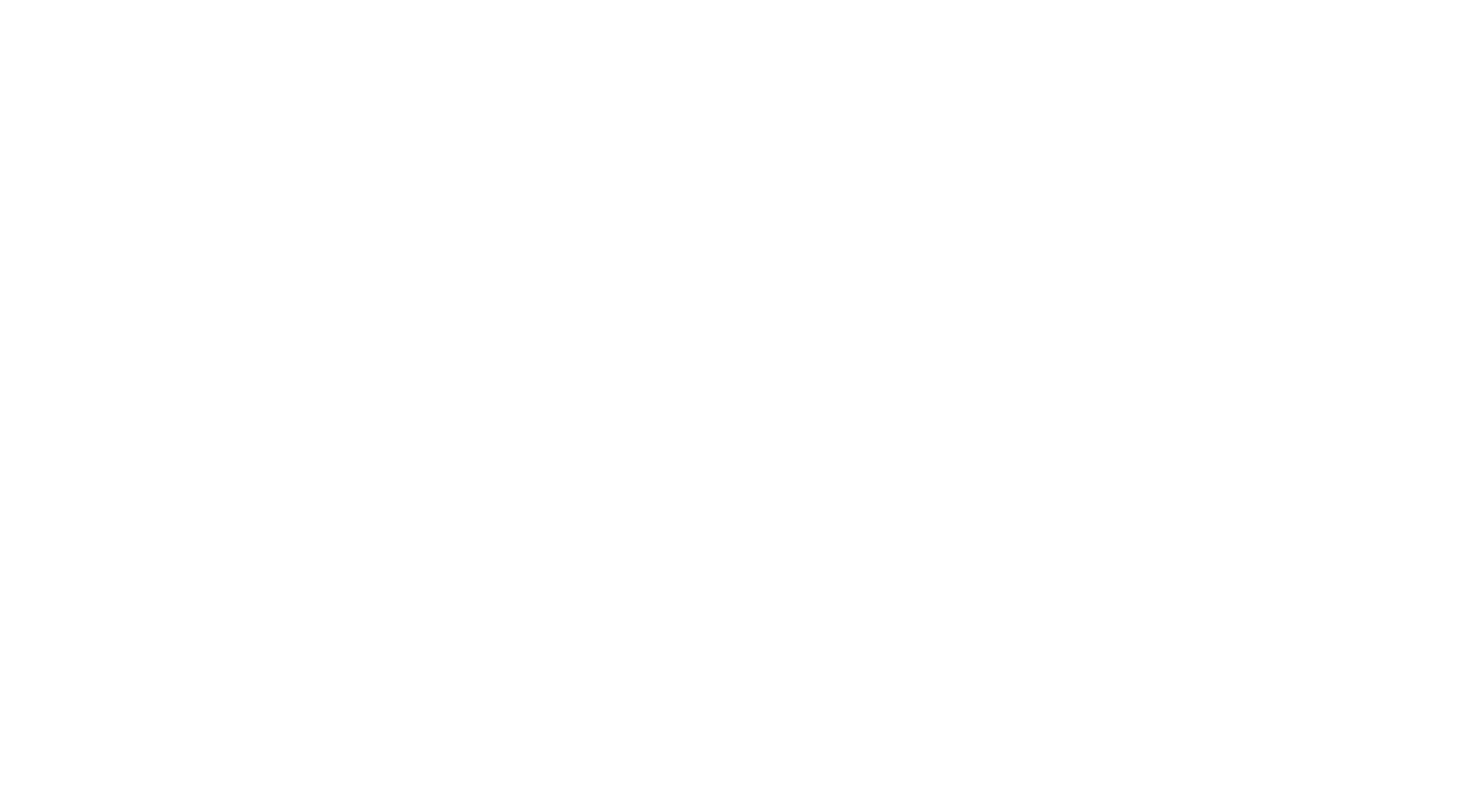
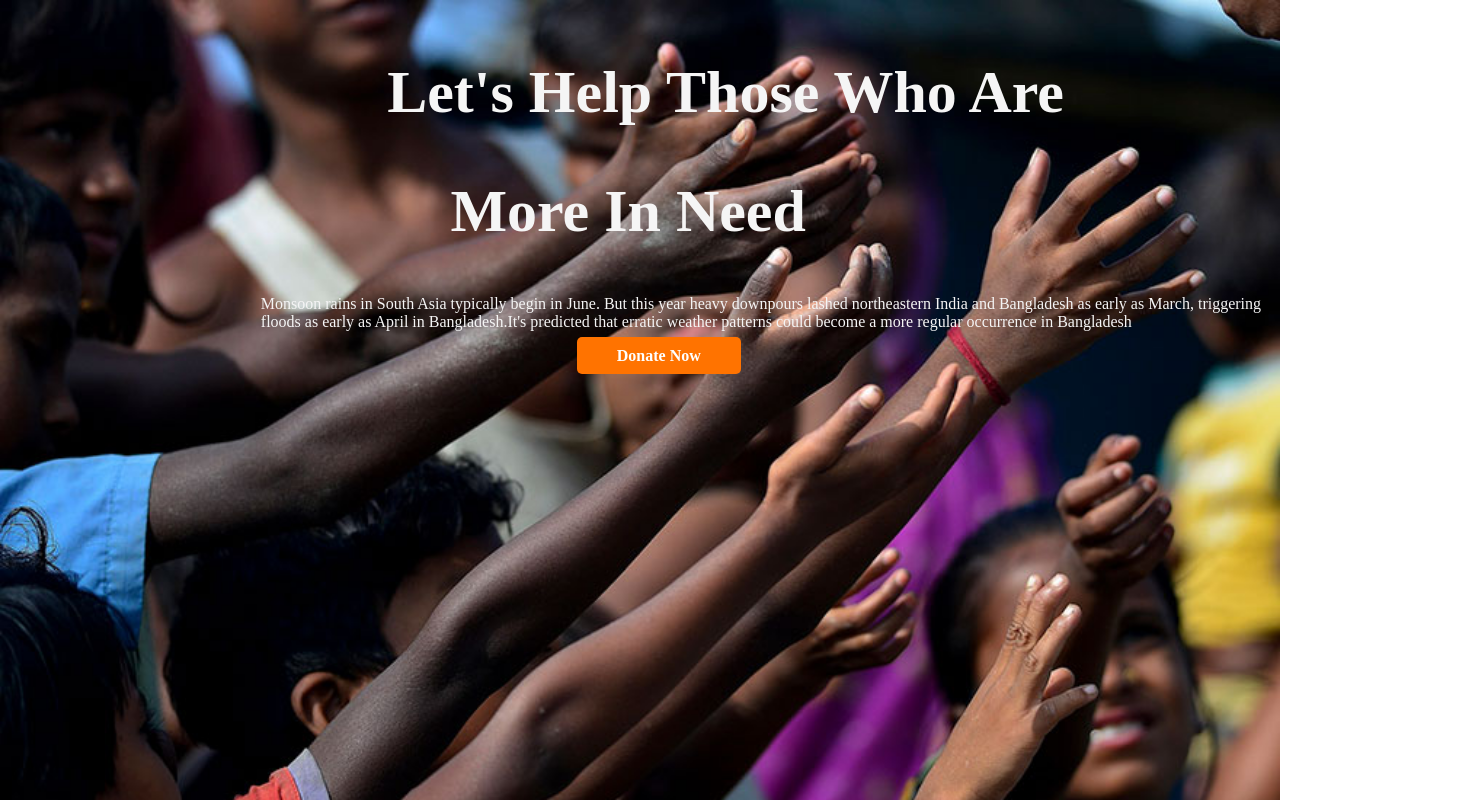
Before and after one commit to rifatbinkamal/donation-website, a plain HTML site: page index.html in a window 1280 px wide. Shown: the whole page, 1462 px wide, since content can reach past the window. Drawn offline with Linux system fonts and the light colour scheme.

Commit message:
background image added

```diff
--- a/index.html
+++ b/index.html
@@ -10,6 +10,23 @@
 </head>
 
 <body>
+    <section>
+        <div class="half-width">
+            <h1>Let's Help Those Who Are</h1>
+            <h1 class="para-0">More In Need</h1>
+            <p class="para-1">
+                Monsoon rains in South Asia typically begin in June. But this year heavy downpours lashed
+                northeastern India and
+                Bangladesh as early as March, triggering floods as early as April in Bangladesh.It's predicted that
+                erratic
+                weather patterns could become a more regular occurrence in Bangladesh
+            </p>
+        </div>
+    </section>
+    <div>
+        <a class="link-button" target="_blank" href="https://github.com/">Donate Now</a>
+    </div>
+
 
 </body>
 
--- a/style.css
+++ b/style.css
@@ -0,0 +1,47 @@
+body {
+    background-image: url(images/donation13.jpg);
+    background-repeat: no-repeat;
+    background-size: cover;
+    height: 100px;
+}
+
+h1 {
+    font-size: 60px;
+    color: whitesmoke;
+    margin-left: 30%;
+    width: 80%;
+}
+
+.para-0 {
+    padding-left: 5%;
+}
+
+.para-1 {
+    color: whitesmoke;
+    padding-left: 20%;
+}
+
+
+
+
+
+section {
+    display: flex;
+}
+
+.don-1 {
+    margin-left: 10%;
+    margin-right: 5%;
+
+}
+
+.link-button {
+    text-decoration: none;
+    background-color: rgb(255, 115, 0);
+    padding: 10px 40px;
+    margin-left: 45%;
+    border-radius: 5px;
+    font-weight: 700;
+    color: white;
+
+}
```
Also changed, not shown: images/donation0.jpg (added), images/donation1.jpg (added), images/donation10.jpg (added), images/donation11.jpg (added), images/donation13.jpg (added), images/donation14.webp (added), images/donation2.jpg (added), images/donation4.jpg (added), images/donation5.jpg (added), images/donation6.jpg (added), images/donation7.jpg (added), images/donation8.jpg (added), images/donation9.jpg (added), 2 other files.
